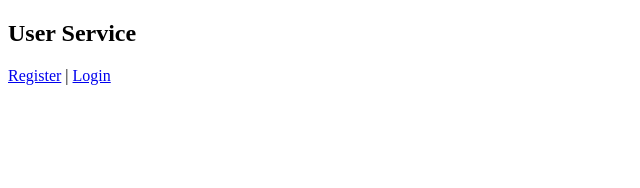
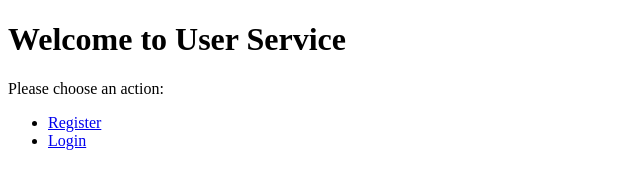
Before and after one commit to shre-45/Microservice-nodejs, a website: page public/index.html in a window 1280 px wide. Shown: the whole page, without its empty margins (0-640 px from the left). Drawn offline with Linux system fonts and the light colour scheme.

Commit message:
Update index.html

```diff
--- a/public/index.html
+++ b/public/index.html
@@ -1,9 +1,15 @@
 <!DOCTYPE html>
-<html>
-<head><title>User Service</title></head>
+<html lang="en">
+<head>
+  <meta charset="UTF-8">
+  <title>Welcome</title>
+</head>
 <body>
-  <h2>User Service</h2>
-  <a href="/register.html">Register</a> |
-  <a href="/login.html">Login</a>
+  <h1>Welcome to User Service</h1>
+  <p>Please choose an action:</p>
+  <ul>
+    <li><a href="/register.html">Register</a></li>
+    <li><a href="/login.html">Login</a></li>
+  </ul>
 </body>
 </html>
```
